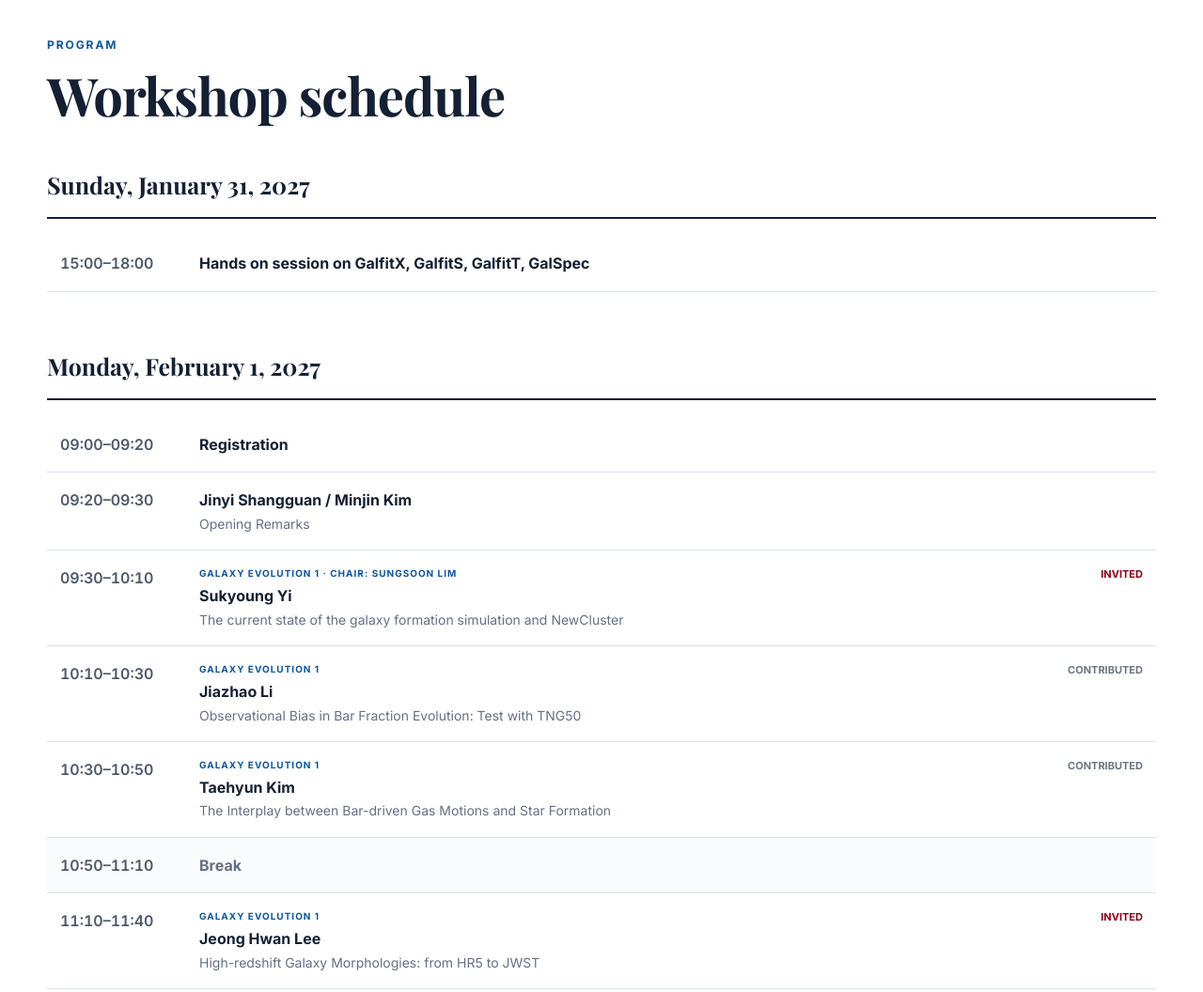
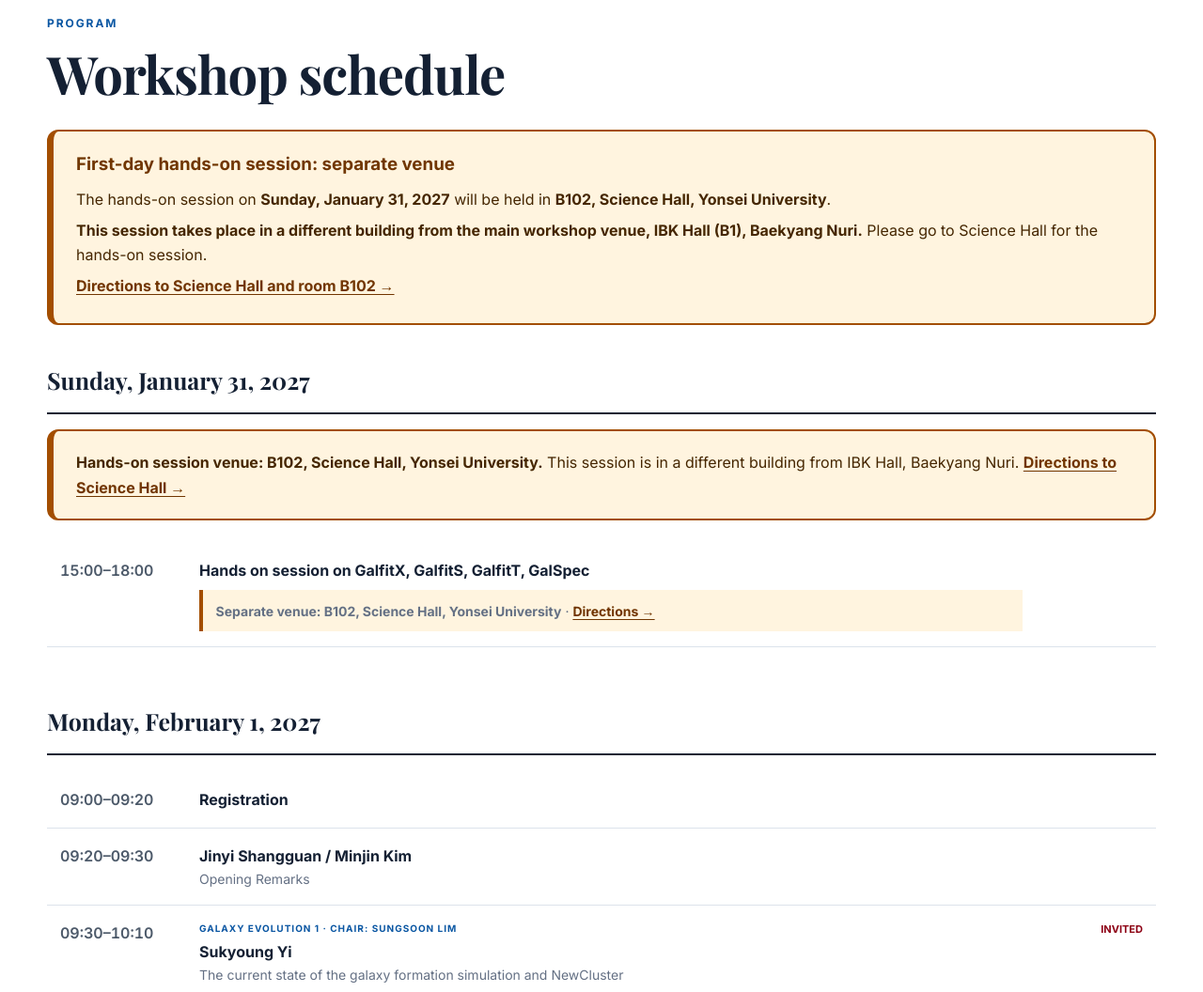
Before and after one commit to minjinkimastro/yonsei-kiaa-workshop, a plain HTML site: page index.html in a window 1280 px wide. Shown: the part 3455-4511 px from the top of the page at 94% size. Drawn offline with nearby package versions, Linux system fonts and the light colour scheme.

Commit message:
Add files via upload

```diff
--- a/index.html
+++ b/index.html
@@ -9,6 +9,13 @@
   <link rel="preconnect" href="https://fonts.gstatic.com" crossorigin>
   <link href="https://fonts.googleapis.com/css2?family=Inter:wght@400;500;600;700&family=Playfair+Display:wght@600;700&display=swap" rel="stylesheet">
   <link rel="stylesheet" href="styles.css" />
+  <style>
+    .session-venue-notice { margin: 1rem 0 1.5rem; padding: 1.25rem 1.5rem; border: 2px solid #a34e00; border-left-width: 7px; border-radius: 12px; background: #fff4df; color: #452600; line-height: 1.65; }
+    .session-venue-notice h3 { margin: 0 0 .5rem; color: #703600; }
+    .session-venue-notice p { margin: .4rem 0; }
+    .session-venue-notice a, .hands-on-location a { color: #713500; font-weight: 700; text-decoration: underline; text-underline-offset: 3px; }
+    .hands-on-location { display: block; margin-top: .5rem; padding: .65rem .85rem; border-left: 4px solid #a34e00; background: #fff4df; color: #452600; }
+  </style>
 </head>
 <body>
   <header class="site-header" id="top">
@@ -85,9 +92,9 @@
       <div class="wrap">
         <p class="kicker">Scientific organizing committee</p>
         <div class="soc-grid">
-          <article><div class="avatar">MK</div><h3>Minjin Kim</h3><p>Yonsei University</p></article>
-          <article><div class="avatar">LH</div><h3>Luis C. Ho</h3><p>KIAA, Peking University</p></article>
-          <article><div class="avatar">JS-chair</div><h3>Jinyi Shangguan</h3><p>KIAA, Peking University</p></article>
+          <article><h3>Minjin Kim</h3><p><strong>SOC Co-chair</strong></p><p>Yonsei University</p></article>
+          <article><h3>Luis C. Ho</h3><p>KIAA, Peking University</p></article>
+          <article><h3>Jinyi Shangguan</h3><p><strong>SOC Co-chair</strong></p><p>KIAA, Peking University</p></article>
         </div>
       </div>
     </section>
@@ -105,6 +112,12 @@
           <div><p class="kicker">Program</p><h2>Workshop schedule</h2></div>
           <p class="edit-note"></p>
         </div>
+        <aside class="session-venue-notice" aria-labelledby="hands-on-venue-title">
+          <h3 id="hands-on-venue-title">First-day hands-on session: separate venue</h3>
+          <p>The hands-on session on <strong>Sunday, January 31, 2027</strong> will be held in <strong>B102, Science Hall, Yonsei University</strong>.</p>
+          <p><strong>This session takes place in a different building from the main workshop venue, IBK Hall (B1), Baekyang Nuri.</strong> Please go to Science Hall for the hands-on session.</p>
+          <p><a href="science-hall-directions.html">Directions to Science Hall and room B102 →</a></p>
+        </aside>
         <div id="program-root"></div>
       </div>
     </section>
@@ -152,7 +165,7 @@
           <div>
             <p class="kicker">Venue</p>
             <h2>IBK Hall, Baekyang Nuri</h2>
-            <p class="lead">The workshop will be held at <strong>IBK Hall (B1), Baekyang Nuri</strong>, Yonsei University’s Sinchon campus in Seoul.</p>
+            <p class="lead">The main workshop venue is <strong>IBK Hall (B1), Baekyang Nuri</strong>, Yonsei University’s Sinchon campus in Seoul. <strong>The first-day hands-on session will be held separately in B102, Science Hall.</strong> <a href="science-hall-directions.html">View hands-on session directions →</a></p>
             <div class="venue-facts">
               <div><span>Building</span><strong>Baekyang Nuri (The Commons)</strong></div>
               <div><span>Room</span><strong>IBK Hall · B1</strong></div>
@@ -296,21 +309,25 @@
       'High-z AGNs': 'Lulu Zhang'
     };
     const byDate = Object.groupBy ? Object.groupBy(D.program, x => x.date) : D.program.reduce((a,x)=>((a[x.date]??=[]).push(x),a),{});
+    const firstProgramDate = Object.keys(byDate).sort()[0];
     const programRoot = document.getElementById('program-root');
     programRoot.innerHTML = Object.entries(byDate).map(([date, items]) => {
       const ordered = [...items].sort((a,b) => (a.begin || '99:99').localeCompare(b.begin || '99:99'));
       const chairedTopics = new Set();
       const rows = ordered.map(x => {
+        const isHandsOn = date === firstProgramDate && /hands?[\s‐‑–—-]*on/i.test(`${x.topic || ''} ${x.name || ''} ${x.title || ''}`);
+        const handsOnLocation = isHandsOn ? '<span class="hands-on-location"><strong>Separate venue: B102, Science Hall, Yonsei University</strong> · <a href="science-hall-directions.html">Directions →</a></span>' : '';
         const isBreak = /break|lunch|banquet|dinner|coffee/i.test(`${x.name||''} ${x.title||''}`);
         const topic = x.topic ? `<span class="session-topic">${x.topic}${chairs[x.topic] && !chairedTopics.has(x.topic) ? ` · Chair: ${chairs[x.topic]}` : ''}</span>` : '';
         if (x.topic) chairedTopics.add(x.topic);
         return `<div class="program-row ${isBreak ? 'break-row':''}">
           <div class="time">${x.begin || ''}${x.end ? '–'+x.end : ''}</div>
-          <div class="program-main">${topic}<strong>${x.name || x.title || 'Session'}</strong>${x.title && x.name ? `<span>${x.title}</span>` : ''}</div>
+          <div class="program-main">${topic}<strong>${x.name || x.title || 'Session'}</strong>${x.title && x.name ? `<span>${x.title}</span>` : ''}${handsOnLocation}</div>
           <div class="badge ${x.type==='I'?'invited':''}">${x.type==='I'?'Invited':x.type==='C'?'Contributed':''}</div>
         </div>`;
       }).join('');
-      return `<section class="day"><div class="day-title"><span>${dateLabel(date)}</span></div><div class="program-list">${rows}</div></section>`;
+      const dayVenueNotice = date === firstProgramDate ? '<div class="session-venue-notice"><strong>Hands-on session venue: B102, Science Hall, Yonsei University.</strong> This session is in a different building from IBK Hall, Baekyang Nuri. <a href="science-hall-directions.html">Directions to Science Hall →</a></div>' : '';
+      return `<section class="day"><div class="day-title"><span>${dateLabel(date)}</span></div>${dayVenueNotice}<div class="program-list">${rows}</div></section>`;
     }).join('');
 
     const tbody=document.getElementById('participants-body'), count=document.getElementById('participant-count'), search=document.getElementById('participant-search');
```
Also changed, not shown: science-hall-directions.html (added, +22 -0 lines).
